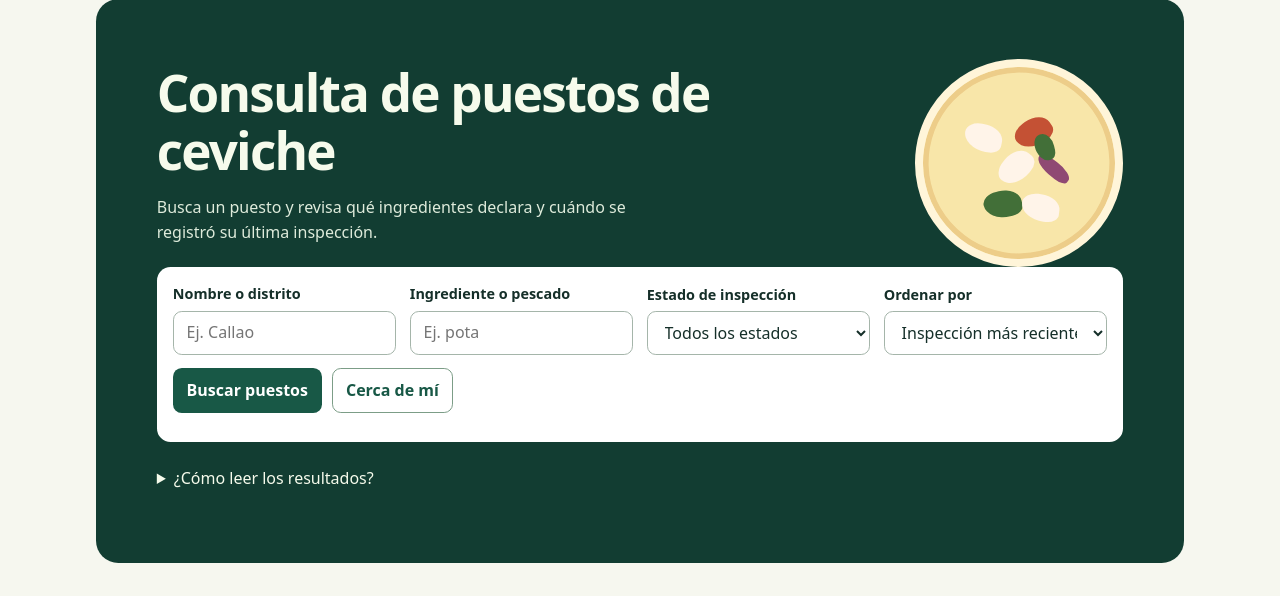
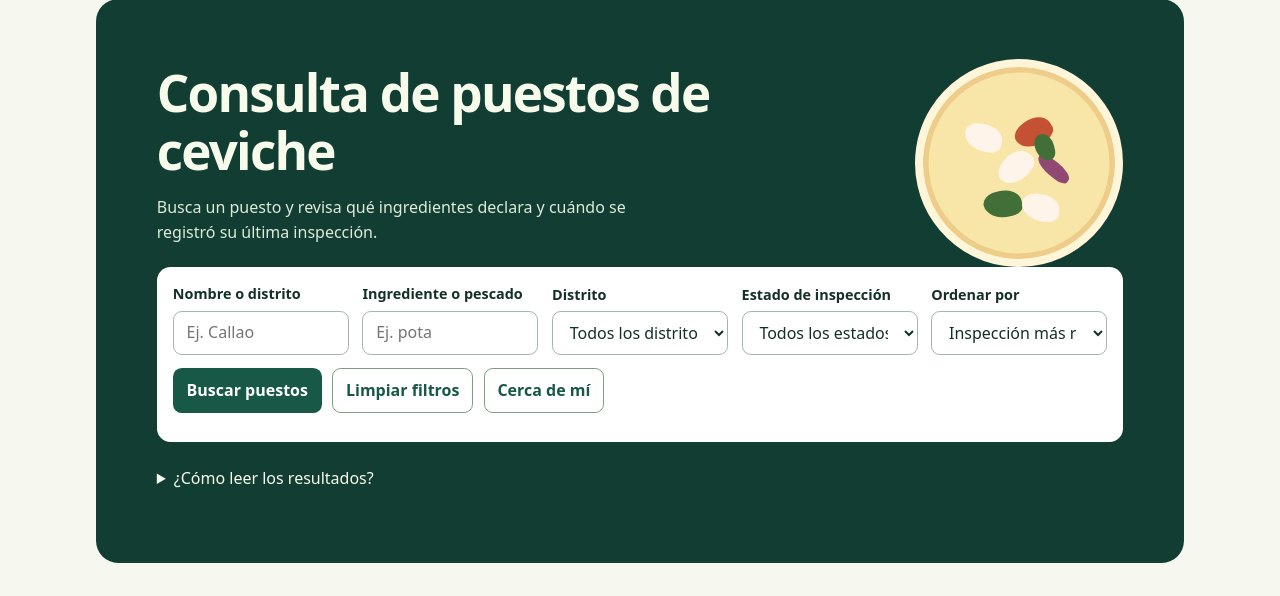
Before and after one commit to jjjoaquo/pota-segura, a Django app: page / in a window 1280 px wide. Shown: the part 124-720 px from the top of the page. Run offline with Django 5.2, Linux system fonts and the light colour scheme; data that the repository does not hold is empty.

Commit message:
Combina el filtro exacto de distrito con el buscador

```diff
--- a/puestos/busqueda.py
+++ b/puestos/busqueda.py
@@ -33,11 +33,12 @@ def parametros(datos):
     filtros = {
         "q": datos.get("q", "").strip(),
         "ingrediente": (datos.get("ingrediente") or datos.get("producto", "")).strip(),
+        "distrito": datos.get("distrito", "").strip(),
         "estado": datos.get("estado", ""),
         "orden": datos.get("orden") or "reciente",
     }
     errores = {}
-    for campo in ("q", "ingrediente"):
+    for campo in ("q", "ingrediente", "distrito"):
         if len(filtros[campo]) > 100:
             errores[campo] = "Escribe como máximo 100 caracteres."
         elif "\x00" in filtros[campo]:
@@ -73,6 +74,9 @@ def buscar(publicados, filtros, origen, pagina):
         texto = filtros["q"].translate(TRADUCCION).lower()
         puestos = puestos.alias(nombre_simple=SinTildes("nombre"), distrito_simple=SinTildes("distrito"))
         puestos = puestos.filter(Q(nombre_simple__contains=texto) | Q(distrito_simple__contains=texto))
+    if filtros["distrito"]:
+        texto = filtros["distrito"].translate(TRADUCCION).lower()
+        puestos = puestos.alias(distrito_simple=SinTildes("distrito")).filter(distrito_simple=texto)
     if filtros["ingrediente"]:
         texto = filtros["ingrediente"].translate(TRADUCCION).lower()
         puestos = puestos.alias(
--- a/puestos/static/puestos/estilos.css
+++ b/puestos/static/puestos/estilos.css
@@ -127,11 +127,4 @@ main > section.login-panel { max-width: 29rem; margin: 1rem auto 3rem; padding:
 .login-panel .helptext { color: var(--muted); font-size: .875rem; }
 .confirmacion { color: #184c2c; background: #dcefe0; padding: .7rem; border-radius: .65rem; }
 
-.distritos-rapidos { margin-top: 1.2rem; }
-.distritos-rapidos ul { display: flex; flex-wrap: wrap; gap: .4rem; list-style: none; padding: 0; margin: .45rem 0 0; }
-.distritos-rapidos a {
-  display: inline-flex; align-items: center; min-height: 44px; padding: .25rem .75rem;
-  color: #f6fbec; border: 1px solid #91b9a5; border-radius: 999px; text-decoration: none;
-}
-.distritos-rapidos a:hover { background: #285c4b; text-decoration: underline; }
-.distritos-rapidos a:focus-visible { outline-color: #f8e6a9; }
+.search { grid-template-columns: repeat(auto-fit, minmax(min(100%, 10rem), 1fr)); }
--- a/puestos/static/puestos/interaccion.js
+++ b/puestos/static/puestos/interaccion.js
@@ -42,7 +42,7 @@ if (buscador) {
       fragmento.innerHTML = datos.html;
       resultados.replaceChildren(fragmento.content);
       const filtros = url.searchParams;
-      titulo.textContent = ["q", "ingrediente", "producto", "estado", "pagina"].some(
+      titulo.textContent = ["q", "ingrediente", "producto", "distrito", "estado", "pagina"].some(
         (campo) => filtros.get(campo)?.trim(),
       ) || filtros.get("orden") === "cerca" ? "Resultados de búsqueda" : "Puestos recientes";
       if (guardar && url.href !== location.href) history.pushState(null, "", url);
--- a/puestos/test_busqueda.py
+++ b/puestos/test_busqueda.py
@@ -89,8 +89,9 @@ class BusquedaTests(TestCase):
             call_command("seed_puestos", stdout=StringIO())
         self.assertEqual(Puesto.objects.filter(nombre__startswith="Demo ·").count(), 10)
         portada = self.client.get(reverse("lista"))
-        self.assertContains(portada, "Explora por distrito")
-        self.assertContains(portada, "?q=Jes%C3%BAs%20Mar%C3%ADa#resultados")
+        self.assertContains(portada, "Todos los distritos")
+        self.assertContains(portada, '<option value="Jesús María">Jesús María</option>', html=True)
+        self.assertEqual(self.consultar(distrito="JESUS MARIA", ingrediente="pejerrey")["paginacion"]["total"], 1)
         self.assertEqual(self.consultar(q="Jesus Maria")["paginacion"]["total"], 2)
         datos = self.consultar(q="Demo")
         self.assertEqual(datos["paginacion"]["total"], 10)
--- a/puestos/views.py
+++ b/puestos/views.py
@@ -18,7 +18,7 @@ def contexto_resultados(request):
     filtros, origen, numero, errores = parametros(request.GET)
     publicados = puestos_publicados()
     total_publicados = publicados.count()
-    busqueda = bool(filtros["q"] or filtros["ingrediente"] or filtros["estado"] or origen or "pagina" in request.GET)
+    busqueda = bool(filtros["q"] or filtros["distrito"] or filtros["ingrediente"] or filtros["estado"] or origen or "pagina" in request.GET)
     pagina = None
     codigo = 400 if errores else 200
     if not errores:
--- a/templates/lista.html
+++ b/templates/lista.html
@@ -13,6 +13,11 @@
     </div>
     <div><label for="ingrediente">Ingrediente o pescado</label>
       <input id="ingrediente" name="ingrediente" value="{{ ingrediente }}" placeholder="Ej. pota"></div>
+    <div><label for="distrito">Distrito</label>
+      <select id="distrito" name="distrito"><option value="">Todos los distritos</option>
+        {% for opcion in distritos %}<option value="{{ opcion }}"{% if opcion == distrito %} selected{% endif %}>{{ opcion }}</option>{% endfor %}
+      </select>
+    </div>
     <div><label for="estado">Estado de inspección</label>
       <select id="estado" name="estado"><option value="">Todos los estados</option>
         {% for codigo, datos in estados.items %}<option value="{{ codigo }}"{% if estado == codigo %} selected{% endif %}>{{ datos.1 }}</option>{% endfor %}
@@ -27,21 +32,12 @@
     {% if origen %}{% load l10n %}<input type="hidden" name="lat" value="{{ origen.0|unlocalize }}"><input type="hidden" name="lon" value="{{ origen.1|unlocalize }}">{% endif %}
     <div class="acciones">
       <button>Buscar puestos</button>
+      <a class="button secundario" href="{% url 'lista' %}">Limpiar filtros</a>
       <button class="secundario" type="button" data-cerca hidden>Cerca de mí</button>
     </div>
     <p class="estado-formulario" data-estado role="status"></p>
     <p class="alerta error-busqueda" data-error role="alert" hidden></p>
   </form>
-  {% if distritos %}
-  <div class="distritos-rapidos" aria-label="Buscar por distrito">
-    <strong>Explora por distrito</strong>
-    <ul>
-      {% for distrito in distritos %}
-      <li><a href="{% url 'lista' %}?q={{ distrito|urlencode }}#resultados">{{ distrito }}</a></li>
-      {% endfor %}
-    </ul>
-  </div>
-  {% endif %}
   <details class="leyenda"><summary>¿Cómo leer los resultados?</summary>
     <div>{% for codigo, datos in estados.items %}<span class="chip {{ codigo }}"><span aria-hidden="true">{{ datos.0 }}</span> {{ datos.1 }}</span>{% endfor %}</div>
     <p>«Por vencer» indica que faltan 7 días o menos para la fecha registrada. El estado describe el registro de inspección.</p>
```
